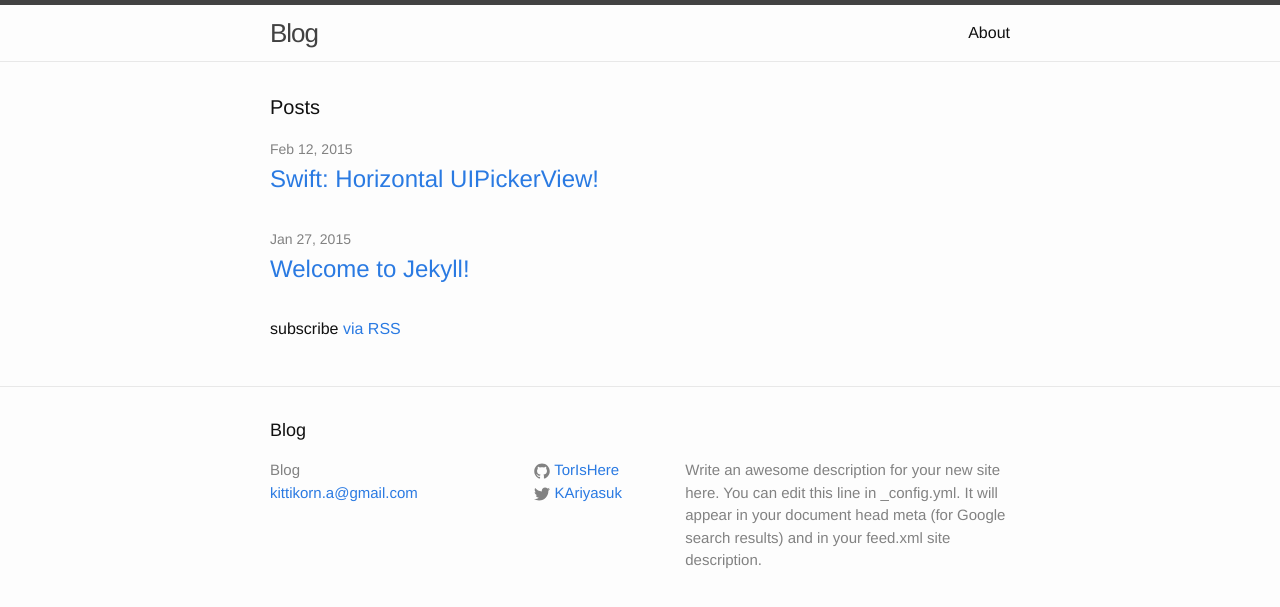
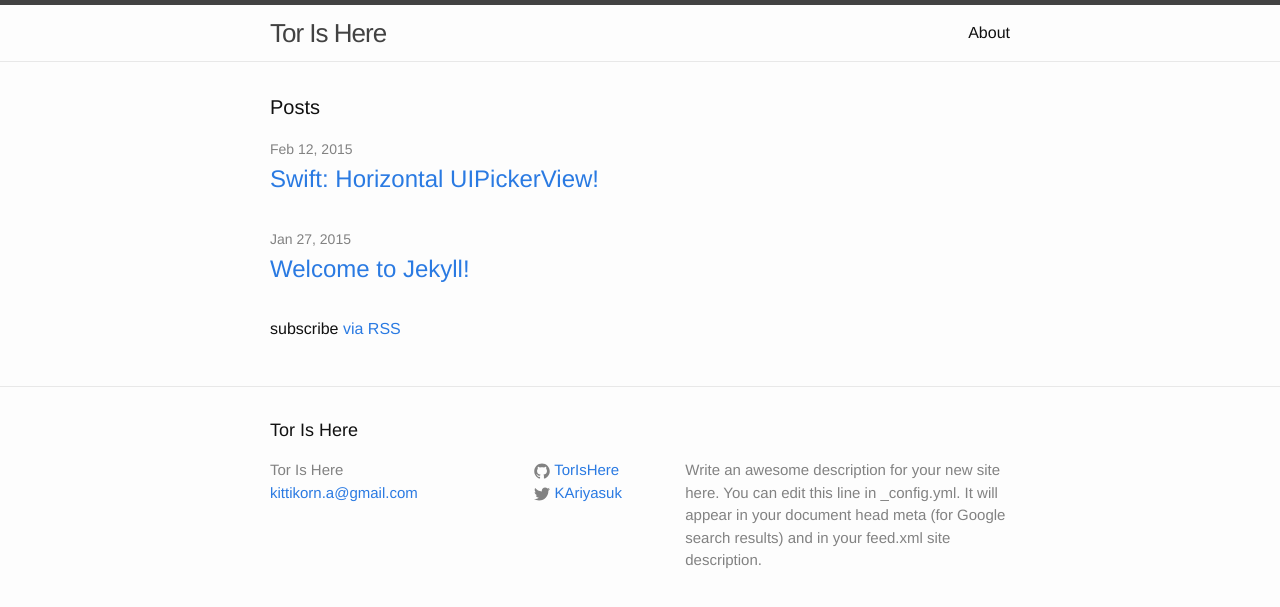
Before and after one commit to TorIsHere/TorIsHere.github.io, a Jekyll site: the page built from blog.html, in a window 1280 px wide. Shown: the top 607 px of the page. Built offline with Jekyll 4.4.1, drawn with Linux system fonts in a browser that asks for light colours.

Commit message:
Change Blog's title

```diff
--- a/_config.yml
+++ b/_config.yml
@@ -1,5 +1,5 @@
 # Site settings
-title: Blog
+title: "Tor Is Here"
 email: kittikorn.a@gmail.com
 description: > # this means to ignore newlines until "baseurl:"
   Write an awesome description for your new site here. You can edit this
```
